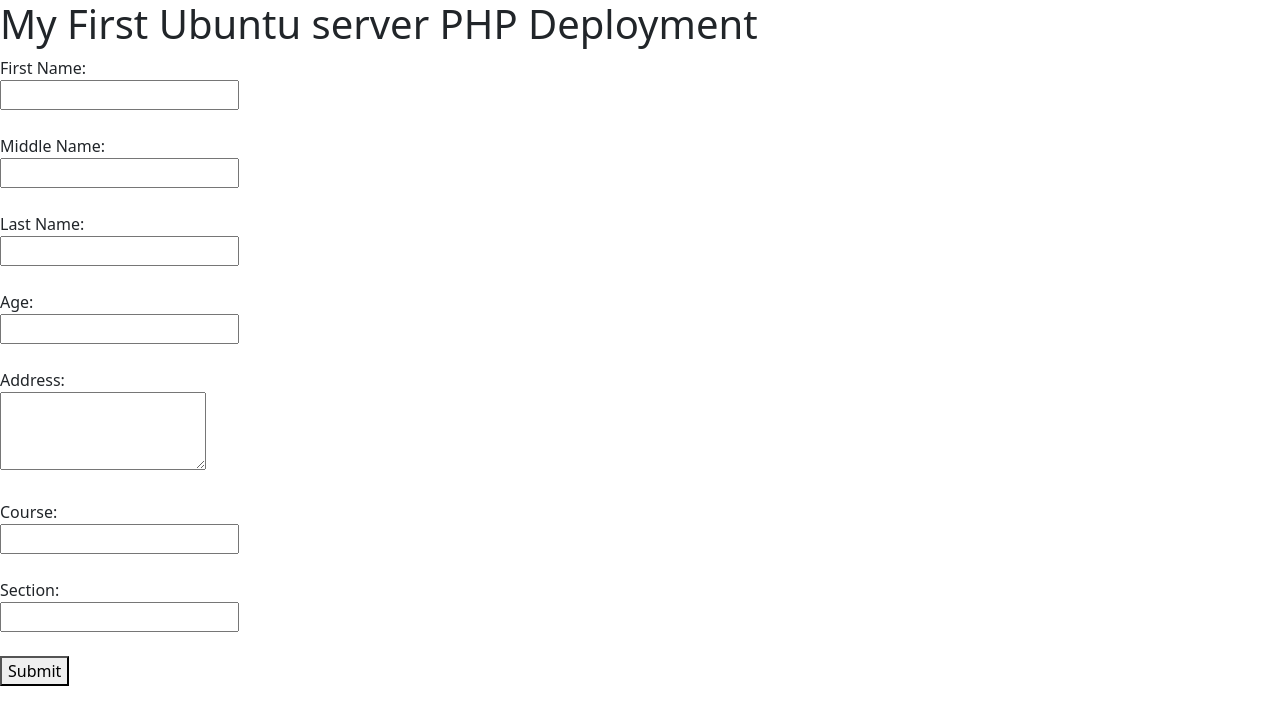
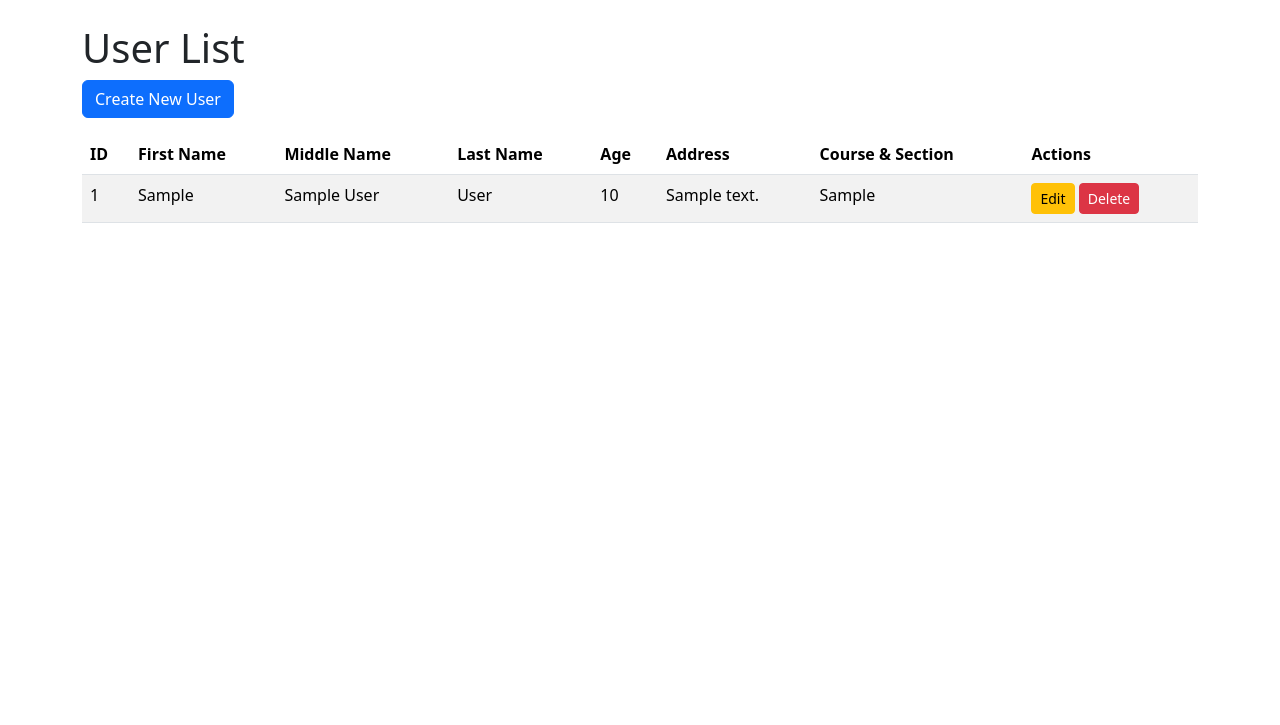
Before and after one commit to mayang-123/Test3, a PHP site: page / in a window 1280 px wide. Shown: the top 725 px of the page. Run offline with PHP 8.4, Linux system fonts and the light colour scheme; tables that the repository leaves empty or names only in its code hold one stand-in row (values such as "Sample post").

Commit message:
index.php

```diff
--- a/index.php
+++ b/index.php
@@ -1,38 +1,78 @@
+<?php
+// index.php - Display all users
+
+// Database connection
+$servername = "localhost";
+$username = "root";
+$password = "";
+$dbname = "my_database"; // Use the correct database name here
+
+$conn = new mysqli($servername, $username, $password, $dbname);
+
+if ($conn->connect_error) {
+    die("Connection failed: " . $conn->connect_error);
+}
+
+// Retrieve all users from the database
+$sql = "SELECT * FROM users";
+$result = $conn->query($sql);
+?>
+
 <!DOCTYPE html>
 <html lang="en">
 <head>
     <meta charset="UTF-8">
     <meta name="viewport" content="width=device-width, initial-scale=1.0">
-    <title>My First Ubuntu server PHP Deployment</title>
+    <title>User List</title>
+    <link href="https://cdn.jsdelivr.net/npm/bootstrap@5.3.3/dist/css/bootstrap.min.css" rel="stylesheet">
 </head>
 <body>
-    <link href="https://cdn.jsdelivr.net/npm/bootstrap@5.3.3/dist/css/bootstrap.min.css" rel="stylesheet" integrity="sha384-QWTKZyjpPEjISv5WaRU9OFeRpok6YctnYmDr5pNlyT2bRjXh0JMhjY6hW+ALEwIH" crossorigin="anonymous">
-    <h1>My First Ubuntu server PHP Deployment</h1>
-    <form action="submit_form.php" method="post">
-        <label for="fname">First Name:</label><br>
-        <input type="text" id="fname" name="fname" required><br><br>
+    <div class="container mt-4">
+        <h1>User List</h1>
 
-        <label for="mname">Middle Name:</label><br>
-        <input type="text" id="mname" name="mname" required><br><br>
+        <a href="create.php" class="btn btn-primary mb-3">Create New User</a>
 
-        <label for="lname">Last Name:</label><br>
-        <input type="text" id="lname" name="lname" required><br><br>
+        <?php if ($result->num_rows > 0): ?>
+            <table class="table table-striped">
+                <thead>
+                    <tr>
+                        <th>ID</th>
+                        <th>First Name</th>
+                        <th>Middle Name</th>
+                        <th>Last Name</th>
+                        <th>Age</th>
+                        <th>Address</th>
+                        <th>Course & Section</th>
+                        <th>Actions</th>
+                    </tr>
+                </thead>
+                <tbody>
+                    <?php while ($row = $result->fetch_assoc()): ?>
+                        <tr>
+                            <td><?php echo $row['id']; ?></td>
+                            <td><?php echo $row['first_name']; ?></td>
+                            <td><?php echo $row['middle_name']; ?></td>
+                            <td><?php echo $row['last_name']; ?></td>
+                            <td><?php echo $row['age']; ?></td>
+                            <td><?php echo $row['address']; ?></td>
+                            <td><?php echo $row['course_section']; ?></td>
+                            <td>
+                                <a href="edit.php?id=<?php echo $row['id']; ?>" class="btn btn-warning btn-sm">Edit</a>
+                                <a href="delete.php?id=<?php echo $row['id']; ?>" class="btn btn-danger btn-sm">Delete</a>
+                            </td>
+                        </tr>
+                    <?php endwhile; ?>
+                </tbody>
+            </table>
+        <?php else: ?>
+            <p>No users found.</p>
+        <?php endif; ?>
 
-        <label for="age">Age:</label><br>
-        <input type="number" id="age" name="age" required><br><br>
+    </div>
 
-        <label for="address">Address:</label><br>
-        <textarea id="address" name="address" rows="3" required></textarea><br><br>
-
-        <label for="course">Course:</label><br>
-        <input type="text" id="course" name="course" required><br><br>
-
-        <label for="section">Section:</label><br>
-        <input type="text" id="section" name="section" required><br><br>
-
-        <button type="submit">Submit</button>
-    </form>
+    <script src="https://cdn.jsdelivr.net/npm/bootstrap@5.3.3/dist/js/bootstrap.bundle.min.js"></script>
 </body>
 </html>
 
-<script src="https://cdn.jsdelivr.net/npm/bootstrap@5.3.3/dist/js/bootstrap.bundle.min.js" integrity="sha384-YvpcrYf0tY3lHB60NNkmXc5s9fDVZLESaAA55NDzOxhy9GkcIdslK1eN7N6jIeHz" crossorigin="anonymous"></script>
+<?php
+$conn->close();
```
